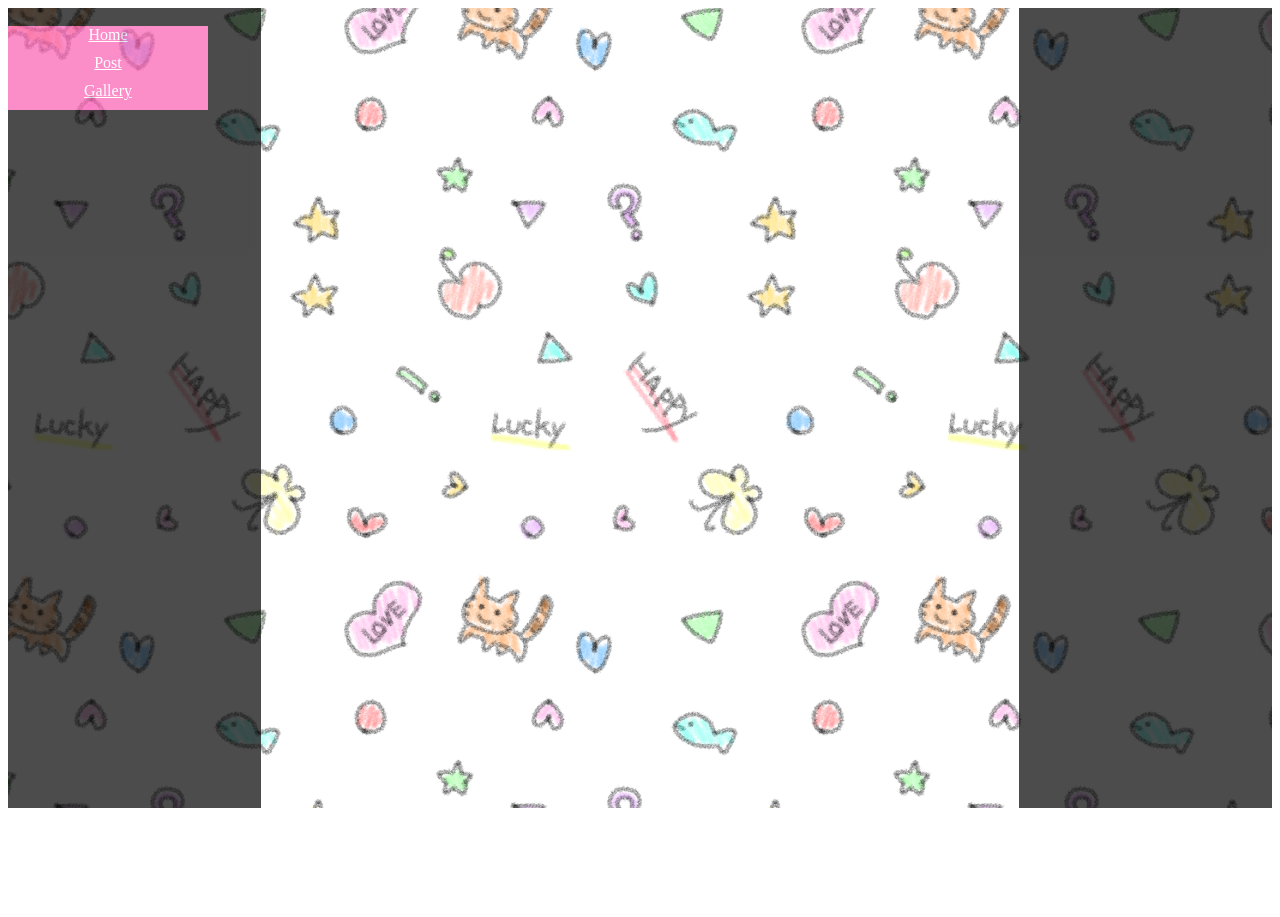
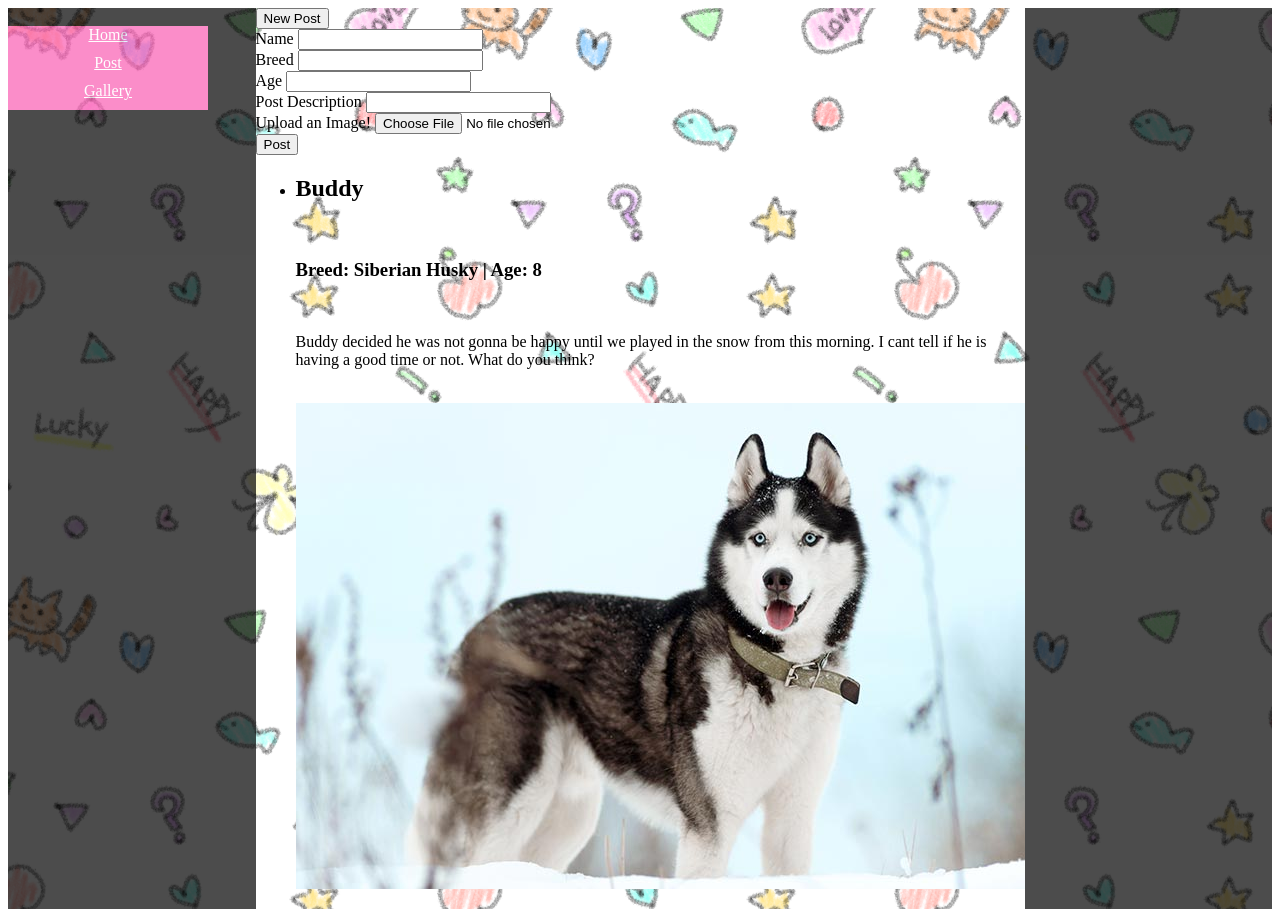
Before and after one commit to Abcole7/codeLouisvilleProject, a plain HTML site: page index.html in a window 1280 px wide. Before the commit the page ends 816 px from the top, so only its background shows below. Drawn offline with Linux system fonts and the light colour scheme.

Commit message:
Added Javascript to fetch form data from post form in main index.html. Working on setting up images.

```diff
--- a/index.html
+++ b/index.html
@@ -1,5 +1,6 @@
 <!DOCTYPE html>
 <html lang="en">
+
 <head>
   <meta charset="UTF-8">
   <meta http-equiv="X-UA-Compatible" content="IE=edge">
@@ -13,7 +14,35 @@
   <div class="wrapper">
     <section class="content">
       <div class="columns">
-                <main class='main'> </main>
+        <main class='main'>
+
+          <button>New Post</button>
+          <form>
+            <label>Name</label>
+            <input type="text" id="PetName"><br>
+            <label>Breed</label>
+            <input type="text" id="PetBreed"><br>
+            <label>Age</label>
+            <input type="text" id="PetAge"><br>
+            <label>Post Description</label>
+            <input type="text" id="PostDesc"><br>
+            <label>Upload an Image!</label>
+            <input type="file" id="Image"><br>
+            <input type="button" onclick="newPost()" value="Post" />
+
+          </form>
+          <ul id="PostList">
+            <li>
+              <h1>Buddy</h1><br>
+              <h3>Breed: Siberian Husky | Age: 8</h3> <br>
+              <p>Buddy decided he was not gonna be happy until we played in the snow from this morning. I cant tell if
+                he is having a good time or not. What do you think?</p><br>
+              <img src="../codeLouisvilleProject/Images/Buddy.jpg" </li>
+          </ul>
+
+
+
+        </main>
         <aside class="sidebar-first">Left bar
           <ul class="navBar">
             <li><a href="/codeLouisvilleProject/index.html">Home</a></li>
@@ -26,5 +55,15 @@
     </section>
   </div>
 </body>
-<script src="post.js"></script>
+
+
+<!-- Vue JS -->
+<!-- <script src='https://cdnjs.cloudflare.com/ajax/libs/vue/2.5.17/vue.min.js'></script> -->
+<!-- jQuery -->
+<!-- <script src='https://cdnjs.cloudflare.com/ajax/libs/jquery/3.3.1/jquery.min.js'></script> -->
+<!--New Post JS-->
+<script src="Post.js">
+
+</script>
+
 </html>
--- a/post.js
+++ b/post.js
@@ -1,20 +1,26 @@
-function loadStaringPost() {
-    const Dog1 = {DogName: "Buddy", DogAge: 8, DogBreed: "Lab"};
-    const Dog2 = {DogName: "Karen", DogAge: 4, DogBreed: "Poodle"};
-    const Dog3 = {DogName: "Tom", DogAge: 3, DogBreed: "Beagle"};
+var list = document.getElementById('PostList');
 
-    var StartData = {Dog1, Dog2, Dog3};
+function newPost() {
+    var Name = document.getElementById('PetName').value;
+    var Breed = document.getElementById('PetBreed').value;
+    var Age = document.getElementById('PetAge').value;
+    var PostText = document.getElementById('PostDesc').value;
+     var Image = document.getElementById('Image').value;
 
-   StartData.array.forEach(element => {
-    var liOne = document.createElement("li");
-    var t = document.createTextNode(element.DogName + element.DogBreed);
-    liOne.appendChild(t);
-    document.getElementById("PostList").appendChild(liOne);
+    var entry = document.createElement('li');
+    var entryName = document.createElement('h1');
+    var entryBreed = document.createElement('h3');
+    var entryPostText = document.createElement('p');
+    var entryImage = document.createElement('img');
 
-   });
+    entryName.appendChild(document.createTextNode(Name));
+    entryBreed.appendChild(document.createTextNode(Breed + " | " + Age));
+    entryPostText.appendChild(document.createTextNode(PostText));
+    entryImage.src = document.createTextNode(Image);
 
-
+    entry.appendChild(entryName);
+    entry.appendChild(entryBreed);
+    entry.appendChild(entryPostText);
+    entry.appendChild(entryImage);
+    list.appendChild(entry);
 }
-
-
-loadStaringPost();
```
Also changed, not shown: Images/Buddy.jpg (added), Images/Katana.jpg (added), Images/Lucy.jpg (added), Images/petterLogo.png (added). Lines whose indentation alone changed are shown as unchanged.
